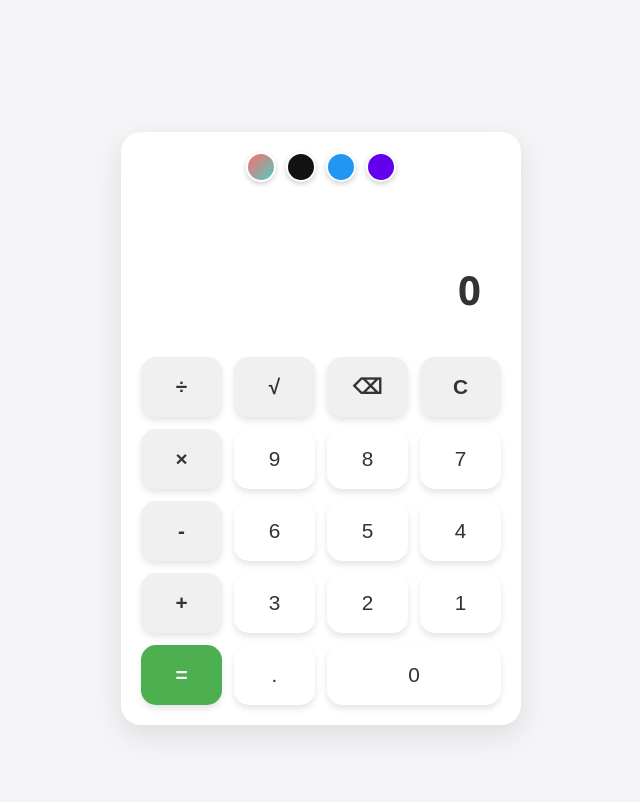
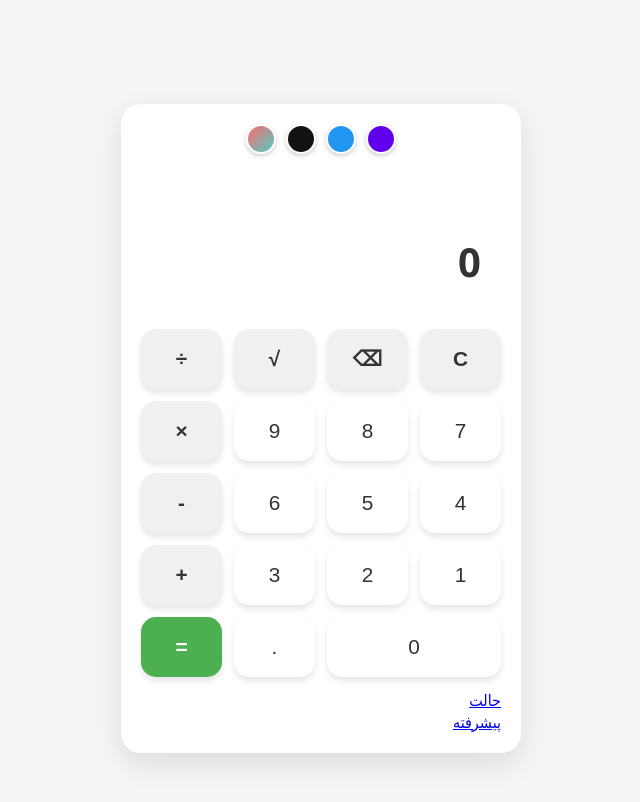
Before and after one commit to Elias-Hussaini/Eliculator, a plain HTML site: page index.html in a window 1280 px wide. Shown: the whole page, without its empty margins (319-959 px from the left). Drawn offline with Linux system fonts and the light colour scheme.

Commit message:
Update index.html

```diff
--- a/index.html
+++ b/index.html
@@ -47,6 +47,7 @@
             <button class="btn number zero" onclick="appendNumber('0')">0</button>
             <button class="btn number" onclick="appendDecimal()">.</button>
             <button class="btn equals" onclick="calculate()">=</button>
+            <a href="https://elias-hussaini.github.io/Eliculator0/> <button class="new"> حالت پیشرفته</button> </a>
         </div>
     </div>
 
```
